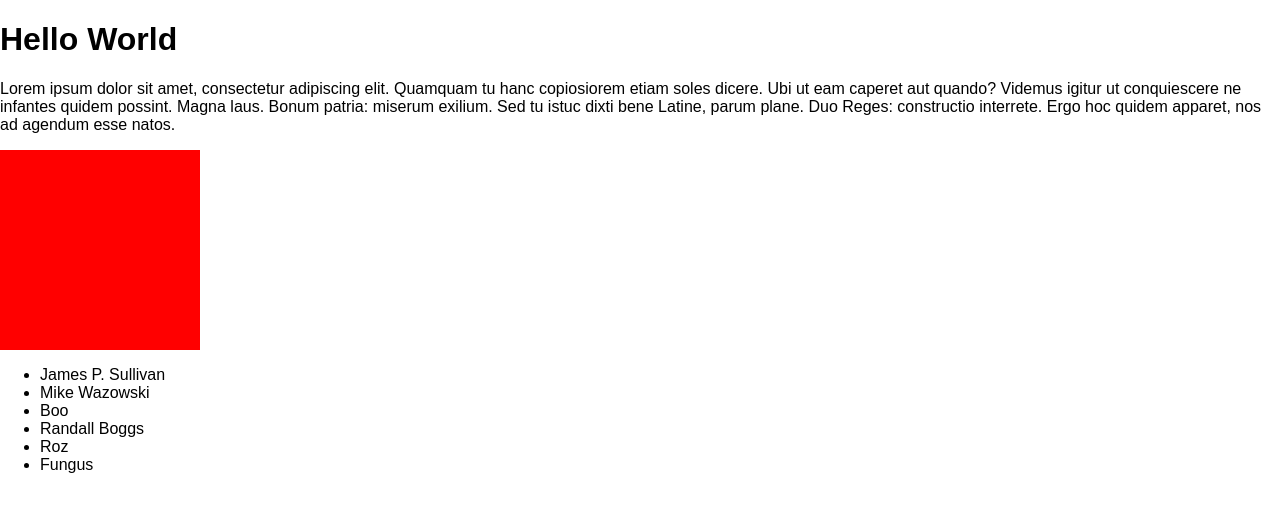
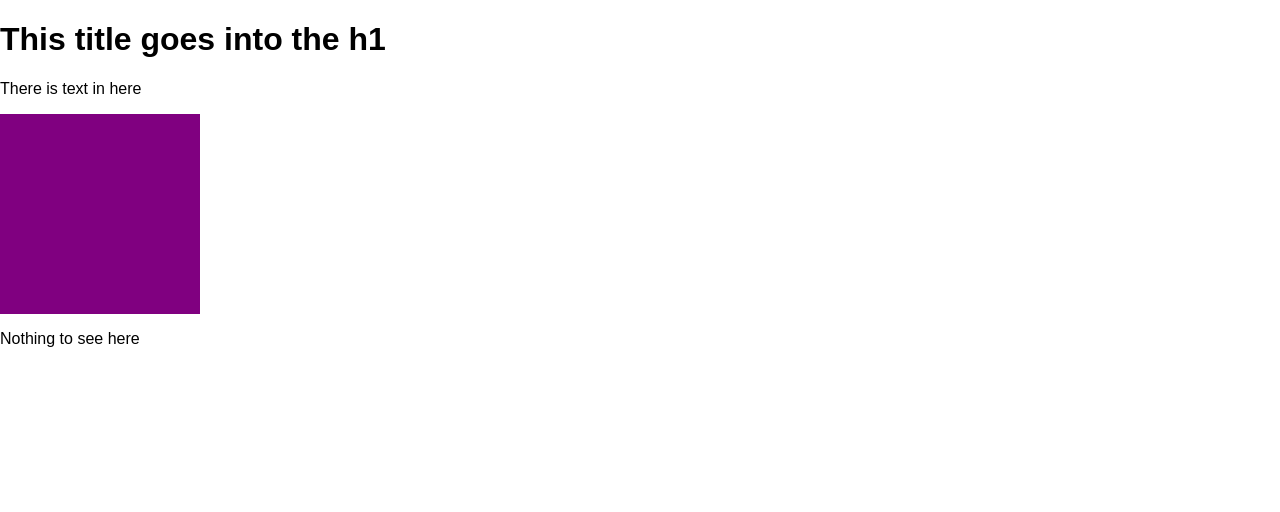
Before and after one commit to SoozeC/reactstuff, a React (Create React App) app: page / in a window 1280 px wide. Shown: the top 512 px of the page. Built offline with nearby package versions, Linux system fonts and the light colour scheme; the HTML template or start-up script is replaced by a standard one.

Commit message:
more amendments

```diff
--- a/src/Header.jsx
+++ b/src/Header.jsx
@@ -1,7 +1,7 @@
 import React from "react";
 // a component can only have one top-level element
 // so we wrap everything in a <main> tag
-const Header = () => (
-	<h1>Hello World</h1>
+const Header = props => (
+	<h1>{ props.title }</h1>
 );
 export default Header;
--- a/src/Paragraph.jsx
+++ b/src/Paragraph.jsx
@@ -1,12 +1,8 @@
 import React from "react";
-// a component can only have one top-level element
-// so we wrap everything in a <main> tag
-const Paragraph = () => (
-	<p>Lorem ipsum dolor sit amet, consectetur adipiscing elit.
-	Quamquam tu hanc copiosiorem etiam soles dicere.
-	Ubi ut eam caperet aut quando? Videmus igitur ut conquiescere ne
-	infantes quidem possint. Magna laus. Bonum patria: miserum exilium.
-	Sed tu istuc dixti bene Latine, parum plane. Duo Reges: constructio
-	interrete. Ergo hoc quidem apparet, nos ad agendum esse natos.</p>
+
+const Paragraph = props => (
+
+         props.title ? <p>{ props.title }</p> : <p>Default text as nothing entered :S</p>
+
 );
 export default Paragraph;
--- a/src/People.jsx
+++ b/src/People.jsx
@@ -1,17 +1,24 @@
 import React from "react";
 
-let names = ["James P. Sullivan", "Mike Wazowski", "Boo",
-"Randall Boggs", "Roz", "Fungus"];
+// const People = props => (
 
-const People = () => (
-    <ul className="list-group">
-        { names.map(i =>
-            <li class="list-group-item" key={ i }>
-                { i }
-            </li>
-        )}
-    </ul>
+// 	props.names ? <p> yes names exists</p> : <p>Nothing to see here</p>
+
+// );
+
+
+const People = props => (
+	props.names ? (
+	    <ul>
+	         { props.names.map((i, index) => (
+	            <li key={ index }> { i }
+	            </li>
+	        ))}
+	    </ul>
+    ) : <p>Nothing to see here</p>
+
 );
 
 
+
 export default People;
--- a/src/Square.jsx
+++ b/src/Square.jsx
@@ -1,15 +1,13 @@
 import React from "react";
 
 
-const divStyle = {
-  backgroundColor: 'red',
-  height: '200px',
-  width: '200px',
+const Square = props => {
+	const divStyle = {
+	  backgroundColor: props.color,
+	  height: '200px',
+	  width: '200px',
+	};
+	return <div style={divStyle}></div>
 };
 
-
-const Square = () => (
-	<div style={divStyle}></div>
-);
-
 export default Square;
--- a/src/Stuff.jsx
+++ b/src/Stuff.jsx
@@ -6,9 +6,9 @@ import People from './People';
 
 const Stuff = () => (
 	<div>
-	    <Header />
-	    <Paragraph />
-	    <Square />
+	    <Header title="This title goes into the h1"/>
+	    <Paragraph title="There is text in here"/>
+	    <Square color="purple" />
 	    <People />
 	</div>
 );
```
